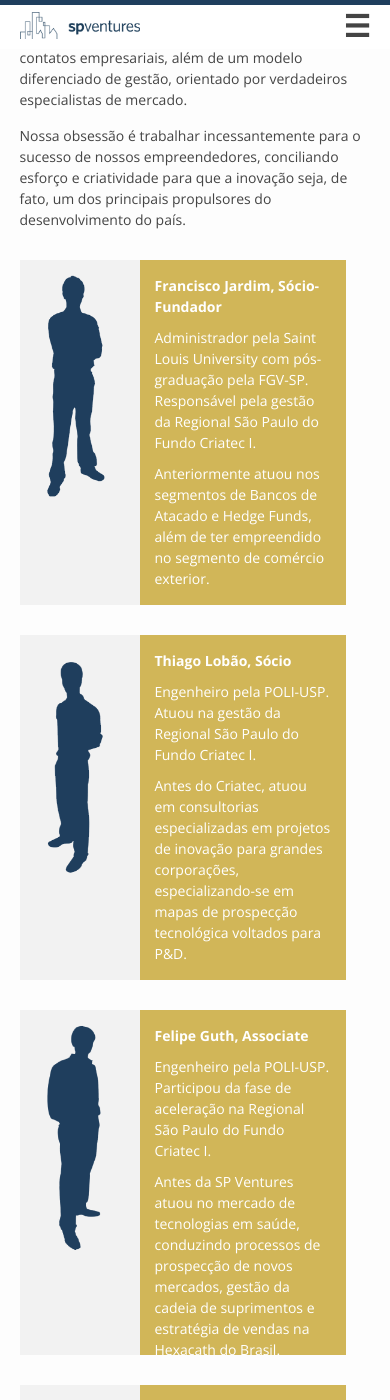
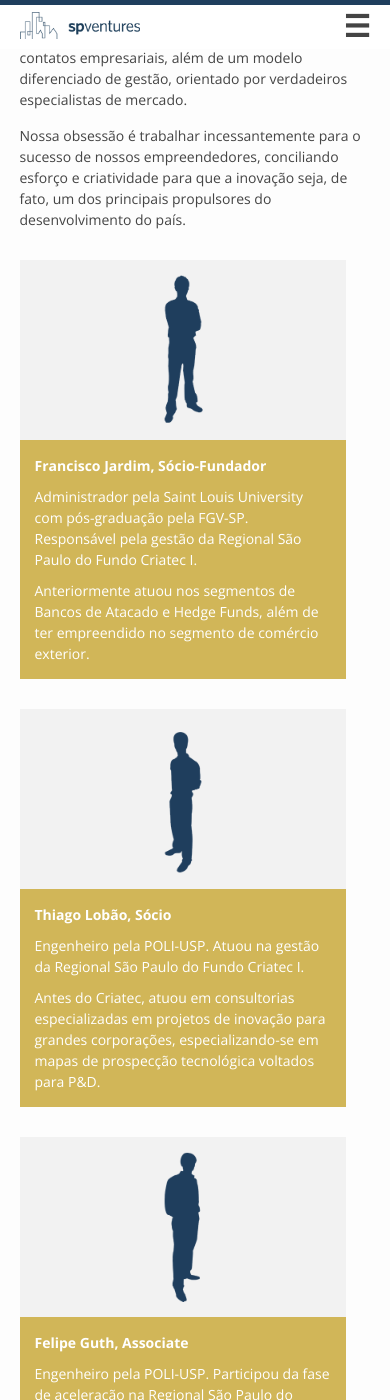
Before and after one commit to spventures/spventures.github.io, a Jekyll site: the page built from index.html, in a window 390 px wide and 1400 px high, scrolled down 529 px. Built offline with Jekyll 4.4.1, drawn with Linux system fonts in a browser that asks for light colours; nearby versions of some CDN libraries.

Commit message:
Improv on team mobile

```diff
--- a/_sass/_responsive.scss
+++ b/_sass/_responsive.scss
@@ -219,25 +219,27 @@
       background: #f2f2f2;
       margin: 30px 0 0 0 !important;
       position: relative;
-      padding: 15px 0;
       z-index: 100;
-      min-height: 315px;
+      padding: 15px 0 0 0;
+      min-height: auto;
+      text-align: center;
 
       .info-box,
       #t5 .info-box {
         width: auto !important;
         max-width: 100% !important;
+        position: relative;
         display: block;
-        margin: 0 !important;
-        top: 0;
-        right: 0 !important;
-        left: 120px;
-        bottom: 0;
+        margin: 15px 0 0 0 !important;
+        top: none !important;
+        text-align: left;
+        right: none !important;
       }
 
       img {
-        width: 60px !important;
-        margin-left: 25px;
+        width: 40px !important;
+        margin-left: 0;
+        margin: auto;
       }
     }
   }
```
